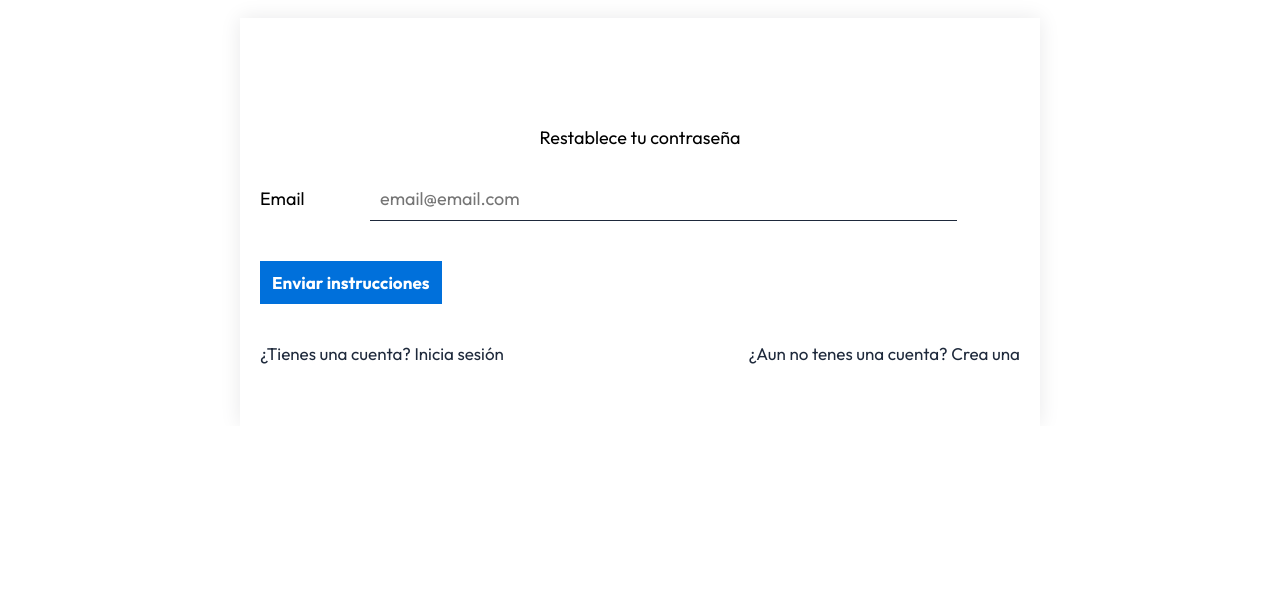
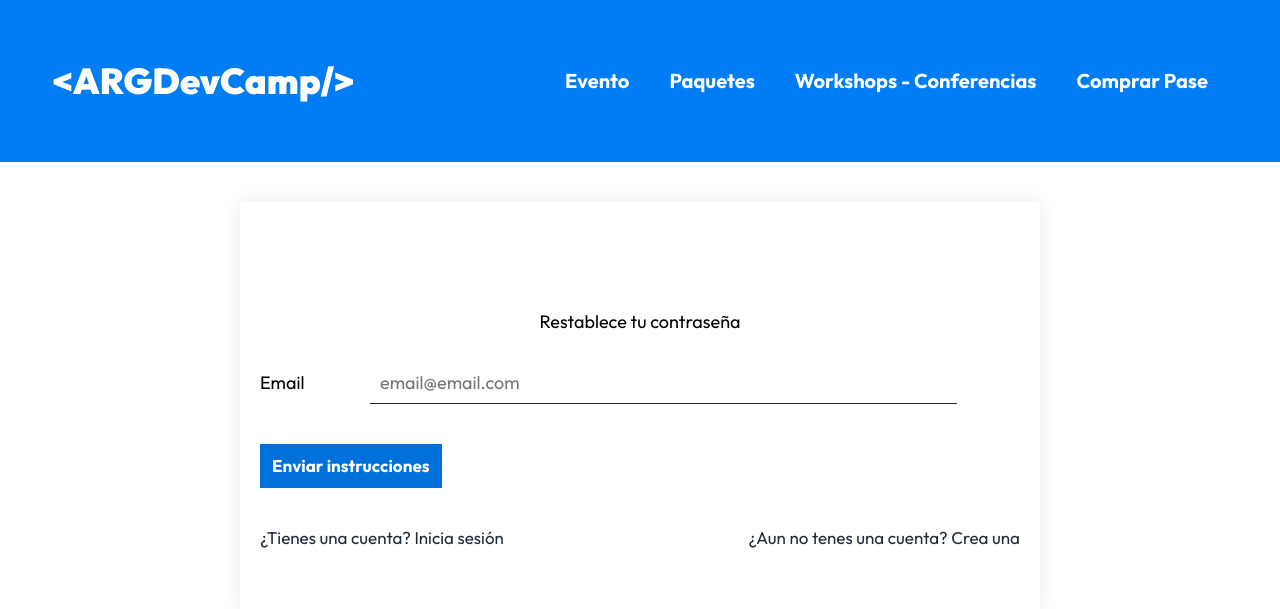
Before and after one commit to gonzaihernandez04/ARDevcamp, a PHP site: template views/auth/olvide.php in a window 1280 px wide. Shown: the part 755-1364 px from the top of the page. Before the commit the page ends 1119 px from the top, so only its background shows below. Run offline with PHP 8.4, Linux system fonts and the light colour scheme; the template is opened without the code that fills it, so the values that code supplies are empty; some libraries are stand-ins or nearby versions.

Commit message:
style: se agrego barra de navegacion debajo del header. se crearon nuevas hojas de estilo en el header. BARRA Y navegacion. se estilizo todo

```diff
--- /dev/null
+++ b/src/scss/UI/header/_barra.scss
@@ -0,0 +1,22 @@
+@use 'base/mixins' as m;
+@use 'base/variables' as v;
+
+.barra{
+    background-color: v.$azul;
+    &__contenido{
+
+        @include m.contenedor;
+        box-shadow:none;
+        display: flex;
+        flex-direction: column;
+        @include m.desktop{
+            flex-direction: row;
+            justify-content: space-between;
+            align-items: center
+        }
+    }
+    &__logo{
+        @include m.logo;
+
+    }
+}
--- a/src/scss/UI/header/_header.scss
+++ b/src/scss/UI/header/_header.scss
@@ -5,10 +5,12 @@
     padding: 5rem 0;
     min-height: 45rem;
 
-    background-image: url(../img/grafico.svg),url(../img/grafico.svg), linear-gradient(to right,rgba(pink, .2), rgba(v.$negro, .3)), image-set(url(../img/header.avif) 1x, url(../img/header.webp) 1x, url(../img/header.jpg) 1x);
-    background-repeat: repeat;
-    background-size: cover;
-    background-position:center;
+    background-image: url(../img/grafico.svg),url(../img/grafico.svg), linear-gradient(to right,rgba(pink, .2), rgba(v.$negro, .5)), image-set(url(../img/header.avif) 1x, url(../img/header.webp) 1x, url(../img/header.jpg) 1x);
+    background-repeat: no-repeat;
+    background-size: 500px, 500px, cover, cover;
+    background-position:top left, bottom right, center center;
+
+
     &__contenedor{
         max-width: 90%;
         width: 100%;
@@ -40,7 +42,7 @@
     &__logo{
         margin: 2rem 0;
         color: v.$blanco;
-        font-size: 8rem;
+        font-size: 7rem;
         text-transform: uppercase;
 
         @include m.telefono{
@@ -68,28 +70,48 @@
     &__footer{
         padding: 2rem 2rem;
         display: flex;
-        background-color: rgba(0, 0, 0, 0.213);
+        background-color: rgba(0, 0, 0, 0.42);
+        flex-direction: column;
+        justify-content: center;
         align-items: center;
-        justify-content: space-between;
+        @include m.tablet{
+            flex-direction: row;
+            justify-content: space-between;
+        }
         .header__texto{
             color: v.$morado;
             font-weight: 800;
             &:first-child{
-                margin-right: 1rem;
-                font-size: 2.5rem;
+                font-size: 1.8rem;
                 margin-top: 0;
-                margin-bottom: 0;
+                @include m.tablet{
+                    font-size: 2.3rem;
+                }
+
             }
             &--modalidad{
                 font-weight: 500;
                 color: v.$blanco;
-                margin: 0
+                margin-bottom: 3rem;
+                @include m.tablet{
+                    margin: 0;
+
+                }
+            }
+            text-align: center;
+            @include m.tablet{
+                text-align: left
             }
         }
 
         .header__accion{
            a{
             @include m.botonBorde(v.$morado,v.$morado,v.$blanco);
+            font-size: 1.6rem;
+            @include m.tablet{
+                font-size: 2rem;
+
+            }
            }
         }
     }
--- a/src/scss/UI/header/_index.scss
+++ b/src/scss/UI/header/_index.scss
@@ -1 +1,3 @@
 @forward 'header';
+@forward 'barra';
+@forward 'navegacion';
--- /dev/null
+++ b/src/scss/UI/header/_navegacion.scss
@@ -0,0 +1,22 @@
+@use 'base/mixins' as m;
+@use 'base/variables' as v;
+
+.navegacion{
+    display: flex;
+    flex-direction: column;
+    @include m.tablet{
+        flex-direction: row;
+        justify-content: space-evenly;
+
+    }
+    &__enlace{
+        font-weight: v.$bold;
+        color: v.$blanco;
+        font-size: 2rem;
+        padding: 2rem;
+        &:hover{
+            background-color: v.$blanco;
+            color: v.$azul;
+        }
+    }
+}
--- a/src/scss/base/_mixins.scss
+++ b/src/scss/base/_mixins.scss
@@ -68,9 +68,9 @@
 }
 
 @mixin contenedor(){
-    width: min(95%,115rem);
+    width: min(95%,125rem);
     padding: 5rem 2rem;
-    margin: 4rem auto 0 auto;
+    margin: 0rem auto 0 auto;
     @include boxShadow(v.$grisClaro);
 }
 
@@ -100,3 +100,14 @@
     font-size: 5rem;
 
 }
+
+@mixin logo{
+    color: v.$blanco;
+    text-align: center;
+    margin-bottom: 2rem;
+    @include desktop{
+        text-align: left;
+        margin-bottom: 0;
+        margin: 0;
+    }
+}
--- a/views/templates/header.php
+++ b/views/templates/header.php
@@ -26,3 +26,18 @@
         </div>
     </div>
 </header>
+
+
+<div class="barra">
+    <div class="barra__contenido">
+        <a href="">
+           <h2 class="barra__logo"> &#60;ARGDevCamp/></h2>
+        </a>
+        <div class="navegacion">
+            <a href="/argdevcamp" class="navegacion__enlace">Evento</a>
+            <a href="/paquetes" class="navegacion__enlace">Paquetes</a>
+            <a href="/workshops-conferencias" class="navegacion__enlace">Workshops - Conferencias</a>
+            <a href="/registro" class="navegacion__enlace"> Comprar Pase</a>
+        </div>
+    </div>
+</div>
```
Also changed, not shown: public/build/css/app.css, 1 other file.
